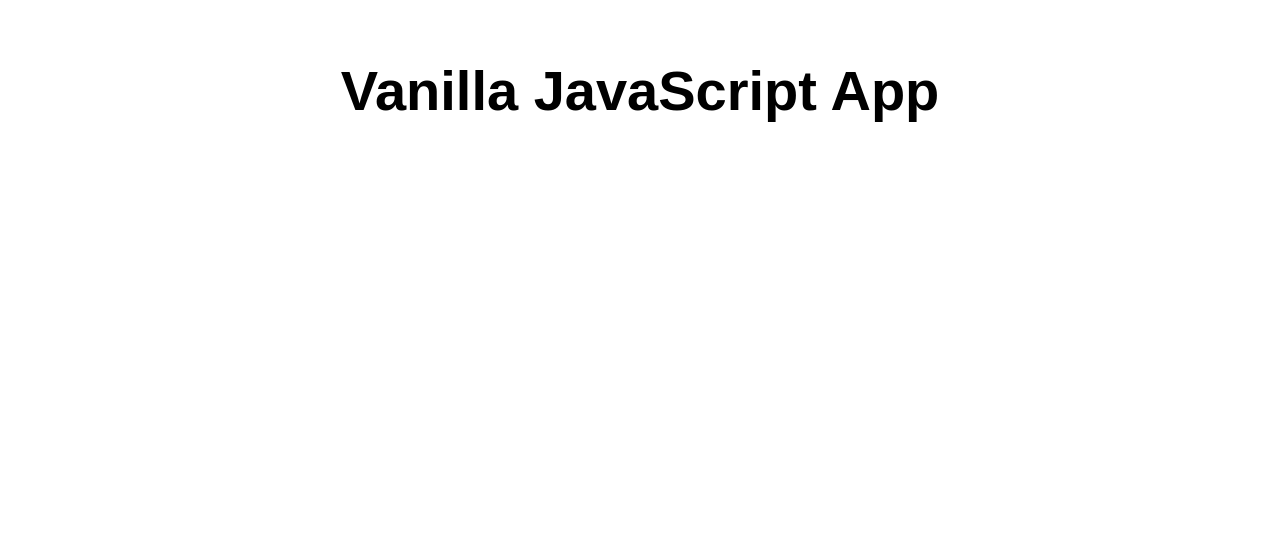
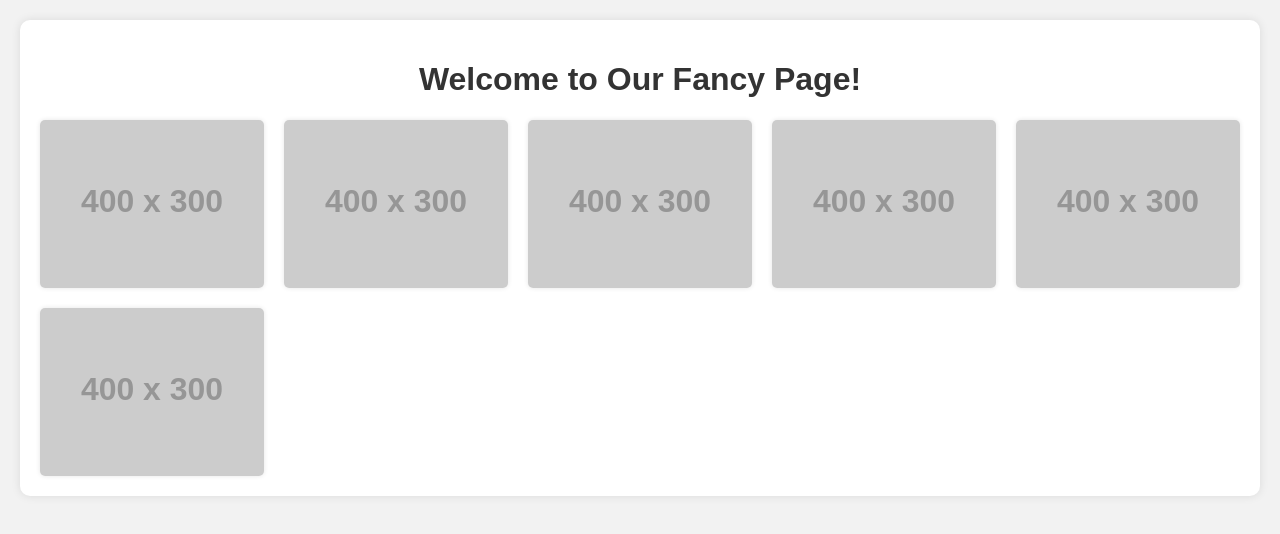
Before and after one commit to snow-testproject/msnTest, a website: page src/index.html in a window 1280 px wide. Drawn offline with Linux system fonts and the light colour scheme; placeholder pictures from the web are drawn by us.

Commit message:
Update index.html

```diff
--- a/src/index.html
+++ b/src/index.html
@@ -1,17 +1,55 @@
 <!DOCTYPE html>
 <html lang="en">
-
 <head>
-  <meta charset="UTF-8">
-  <meta name="viewport" content="width=device-width, initial-scale=1.0">
-  <link rel="stylesheet" href="styles.css">
-  <title>Vanilla JavaScript App</title>
+    <meta charset="UTF-8">
+    <meta name="viewport" content="width=device-width, initial-scale=1.0">
+    <title>Static Page with Fancy Styling</title>
+    <style>
+        body {
+            font-family: Arial, sans-serif;
+            margin: 0;
+            padding: 0;
+            background-color: #f2f2f2;
+        }
+        .container {
+            max-width: 1200px;
+            margin: 20px auto;
+            padding: 20px;
+            background-color: #fff;
+            box-shadow: 0 0 10px rgba(0, 0, 0, 0.1);
+            border-radius: 10px;
+        }
+        h1 {
+            color: #333;
+            text-align: center;
+        }
+        .image-grid {
+            display: grid;
+            grid-template-columns: repeat(auto-fit, minmax(200px, 1fr));
+            grid-gap: 20px;
+        }
+        .image-grid img {
+            width: 100%;
+            border-radius: 5px;
+            box-shadow: 0 0 5px rgba(0, 0, 0, 0.1);
+            transition: transform 0.3s ease;
+        }
+        .image-grid img:hover {
+            transform: scale(1.05);
+        }
+    </style>
 </head>
-
 <body>
-  <main>
-    <h1>Vanilla JavaScript App</h1>
-  </main>
+    <div class="container">
+        <h1>Welcome to Our Fancy Page!</h1>
+        <div class="image-grid">
+            <img src="https://via.placeholder.com/400x300" alt="Image 1">
+            <img src="https://via.placeholder.com/400x300" alt="Image 2">
+            <img src="https://via.placeholder.com/400x300" alt="Image 3">
+            <img src="https://via.placeholder.com/400x300" alt="Image 4">
+            <img src="https://via.placeholder.com/400x300" alt="Image 5">
+            <img src="https://via.placeholder.com/400x300" alt="Image 6">
+        </div>
+    </div>
 </body>
-
 </html>
```
